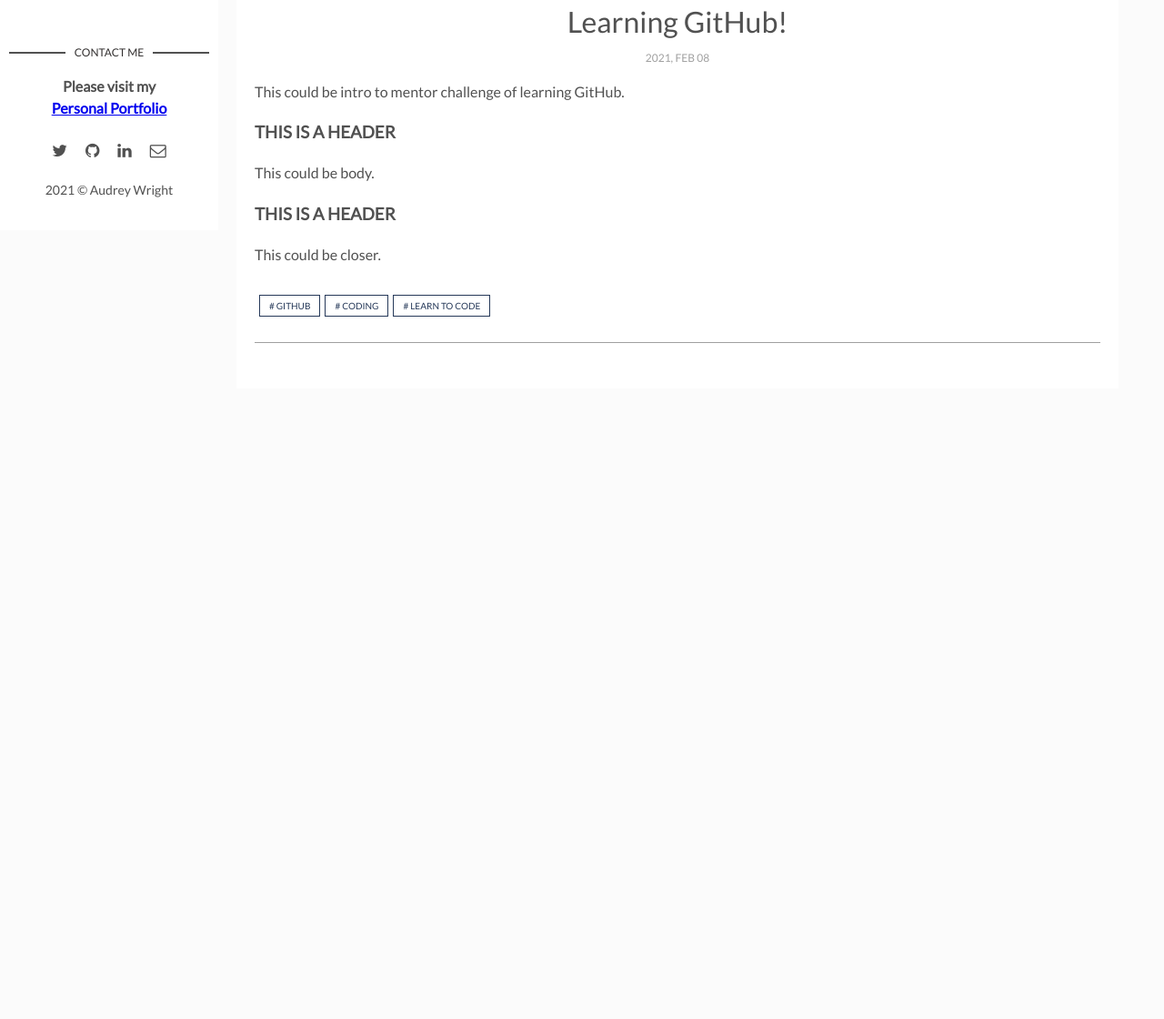
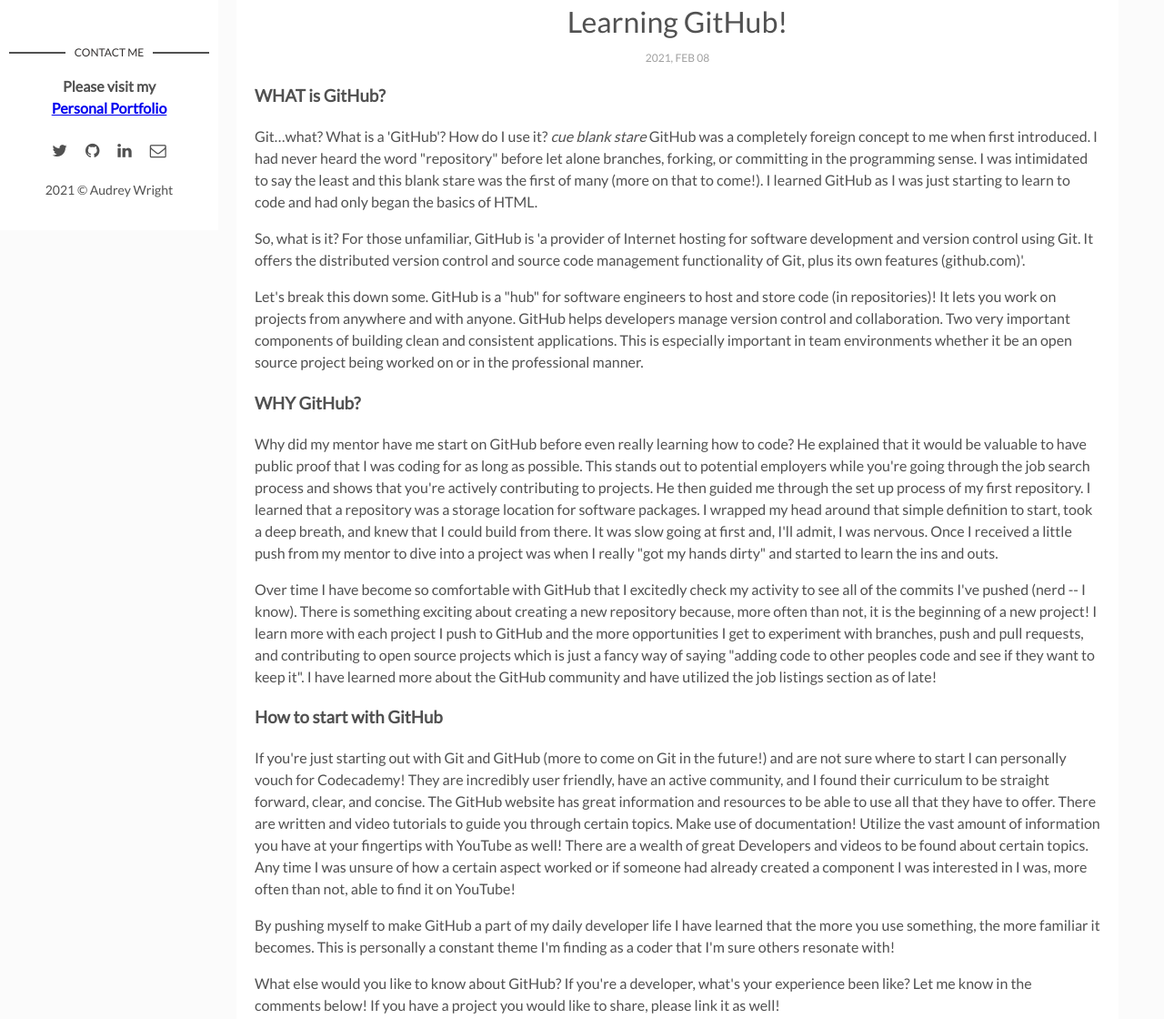
Before and after one commit to audreywrong/all-about-audrey, a Gatsby site in the folder all-about-audrey/: page /learning-github/ in a window 1280 px wide. Shown: the part 547-1667 px from the top of the page at 91% size. Before the commit the page ends 994 px from the top, so only its background shows below. Built offline with nearby package versions, Linux system fonts and the light colour scheme; Gatsby itself is replaced by a stand-in of ours.

Commit message:
GitHub blog post

```diff
--- a/all-about-audrey/content/blog/learning-github/index.md
+++ b/all-about-audrey/content/blog/learning-github/index.md
@@ -6,12 +6,30 @@ img: ./github-logo.png
 tags: [GitHub, coding, learn to code] # add tag
 ---
 
-This could be intro to mentor challenge of learning GitHub.
+### WHAT is GitHub?
 
-### THIS IS A HEADER
+Git…what? What is a 'GitHub'? How do I use it? _cue blank stare_
+GitHub was a completely foreign concept to me when first introduced. I had never heard the word "repository" before let alone branches, forking, or committing in the programming sense. I was intimidated to say the least and this blank stare was the first of many (more on that to come!). I learned GitHub as I was just starting to learn to code and had only began the basics of HTML.
 
-This could be body.
+So, what is it? For those unfamiliar, GitHub is 'a provider of Internet hosting for software development and version control using Git. It offers the distributed version control and source code management functionality of Git, plus its own features (github.com)'.
 
-### THIS IS A HEADER
+Let's break this down some.
+GitHub is a "hub" for software engineers to host and store code (in repositories)! It lets you work on projects from anywhere and with anyone. GitHub helps developers manage version control and collaboration. Two very important components of building clean and consistent applications. This is especially important in team environments whether it be an open source project being worked on or in the professional manner.
 
-This could be closer.
+### WHY GitHub?
+
+Why did my mentor have me start on GitHub before even really learning how to code? He explained that it would be valuable to have public proof that I was coding for as long as possible. This stands out to potential employers while you're going through the job search process and shows that you're actively contributing to projects.
+He then guided me through the set up process of my first repository. I learned that a repository was a storage location for software packages. I wrapped my head around that simple definition to start, took a deep breath, and knew that I could build from there.
+It was slow going at first and, I'll admit, I was nervous. Once I received a little push from my mentor to dive into a project was when I really "got my hands dirty" and started to learn the ins and outs.
+
+Over time I have become so comfortable with GitHub that I excitedly check my activity to see all of the commits I've pushed (nerd -- I know). There is something exciting about creating a new repository because, more often than not, it is the beginning of a new project! I learn more with each project I push to GitHub and the more opportunities I get to experiment with branches, push and pull requests, and contributing to open source projects which is just a fancy way of saying "adding code to other peoples code and see if they want to keep it". I have learned more about the GitHub community and have utilized the job listings section as of late!
+
+### How to start with GitHub
+
+If you're just starting out with Git and GitHub (more to come on Git in the future!) and are not sure where to start I can personally vouch for Codecademy! They are incredibly user friendly, have an active community, and I found their curriculum to be straight forward, clear, and concise.
+The GitHub website has great information and resources to be able to use all that they have to offer. There are written and video tutorials to guide you through certain topics. Make use of documentation!
+Utilize the vast amount of information you have at your fingertips with YouTube as well! There are a wealth of great Developers and videos to be found about certain topics. Any time I was unsure of how a certain aspect worked or if someone had already created a component I was interested in I was, more often than not, able to find it on YouTube!
+
+By pushing myself to make GitHub a part of my daily developer life I have learned that the more you use something, the more familiar it becomes. This is personally a constant theme I'm finding as a coder that I'm sure others resonate with!
+
+What else would you like to know about GitHub? If you're a developer, what's your experience been like? Let me know in the comments below! If you have a project you would like to share, please link it as well!
```
